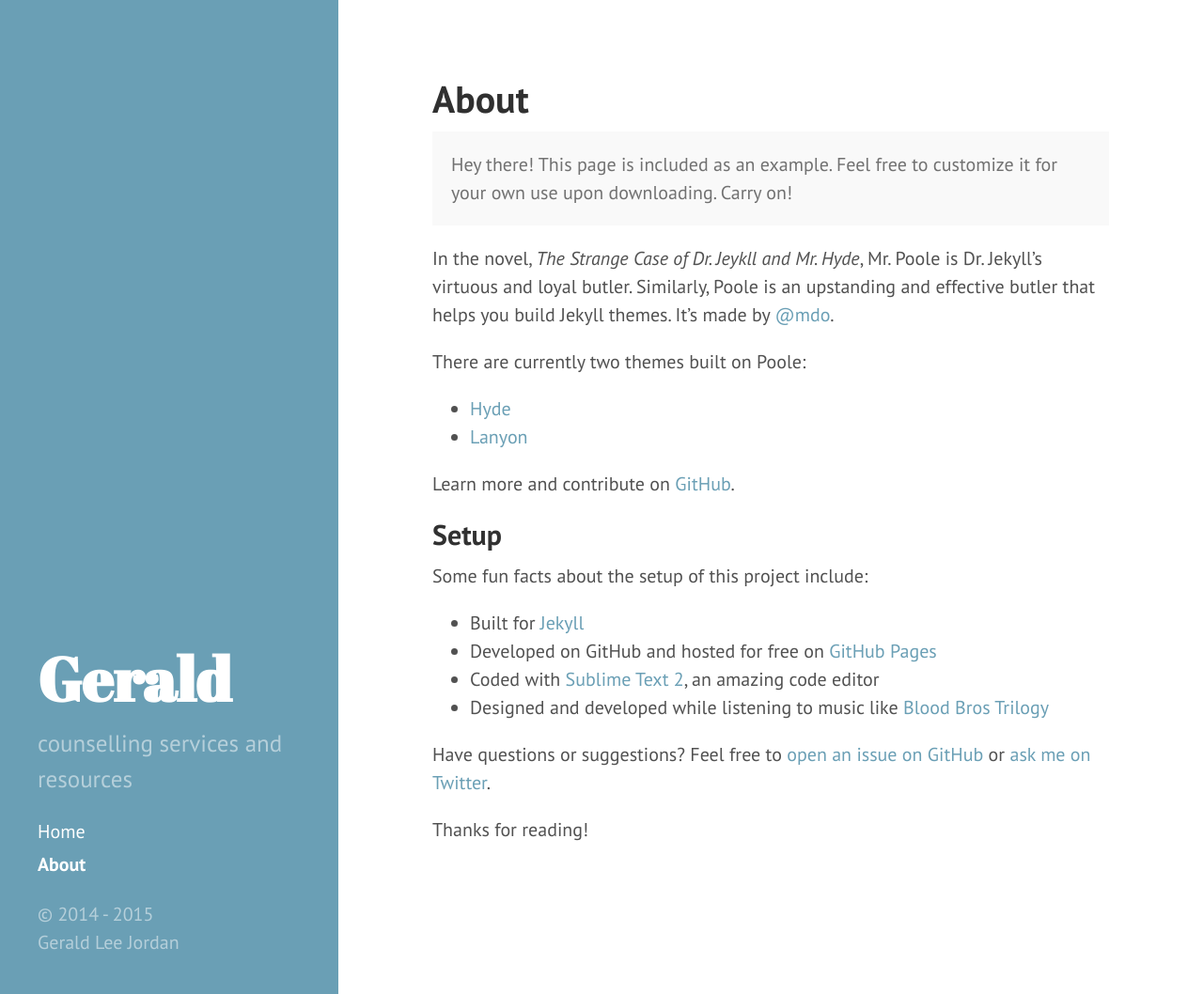
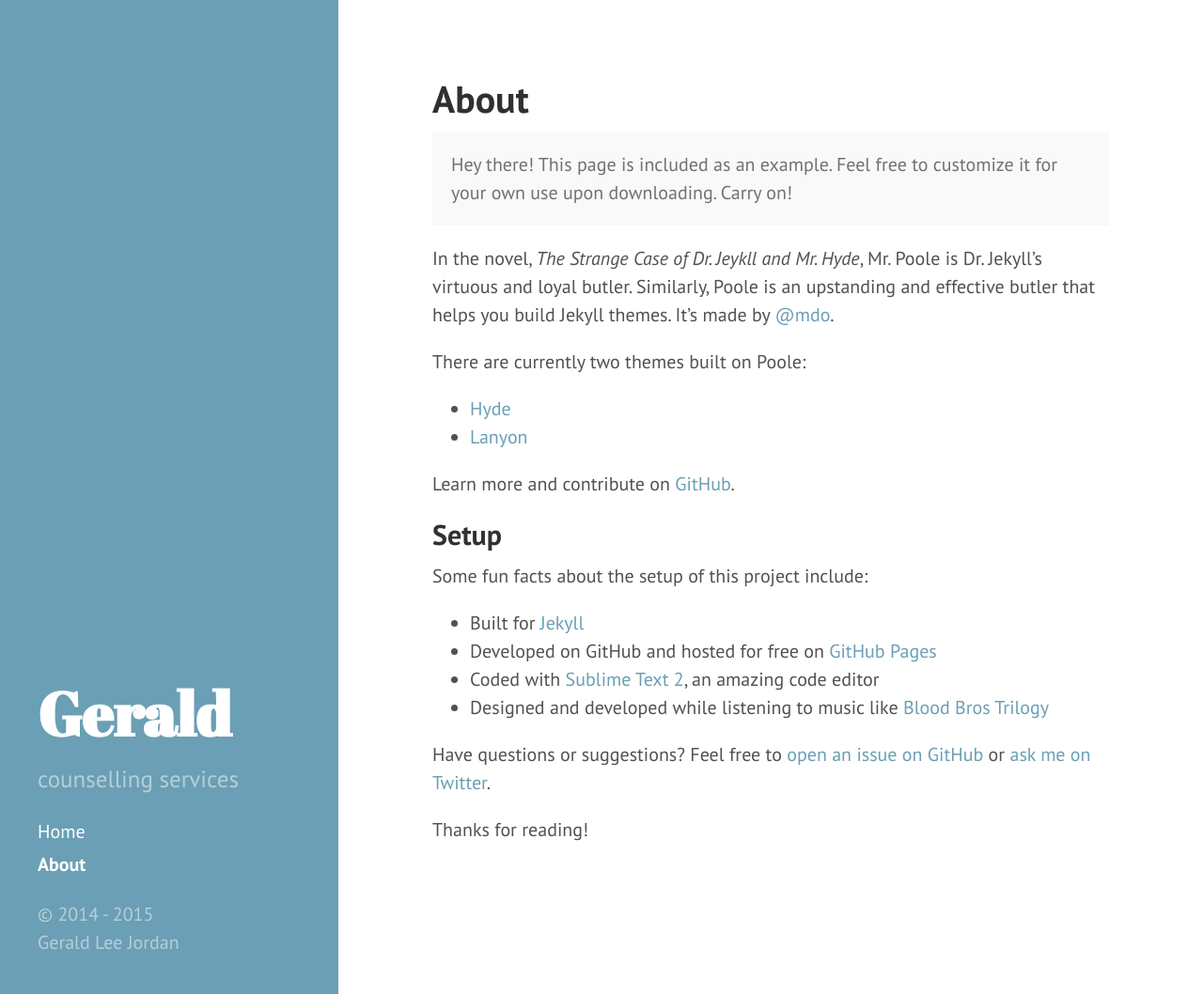
Before and after one commit to geraldnz/geraldnz.github.com, a Jekyll site: the page built from about.md, in a window 1280 px wide and 1058 px high. Shown: the whole window at 94% size. Built offline with Jekyll 4.4.1, drawn with Linux system fonts in a browser that asks for light colours; Markdown is read by kramdown in place of the engine named in the settings.

Commit message:
Update _config.yml

```diff
--- a/_config.yml
+++ b/_config.yml
@@ -9,7 +9,7 @@ relative_permalinks: true
 # Setup
 title:               Gerald
 tagline:             'counselling wellington resources'
-description:         'counselling services and resources'
+description:         'counselling services'
 url:                 http://gerald.nz
 baseurl:             /
 paginate:            5
```
